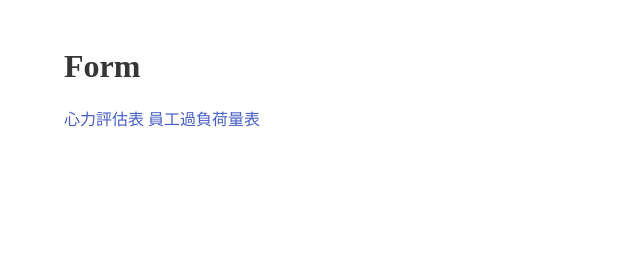
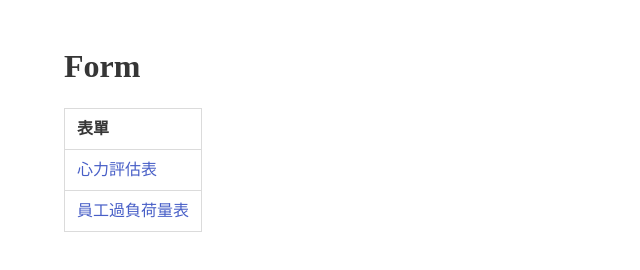
Before and after one commit to edcycle/edcycle.github.io, a plain HTML site: page index.html in a window 1280 px wide. Shown: the whole page, without its empty margins (0-640 px from the left). Drawn offline with nearby package versions, Linux system fonts and the light colour scheme.

Commit message:
edit home page, readme

```diff
--- a/index.html
+++ b/index.html
@@ -15,12 +15,21 @@
         <h1 class="title">
           Form
         </h1>
-        <a href="Framingham_Risk_Score" title="Framingham Risk Score"
-          >心力評估表</a
-        >
-        <a href="Questionnaire_Overload" title="Questionnaire Overload"
-          >員工過負荷量表</a
-        >
+        <table class="table is-bordered">
+          <thead>
+            <tr>
+              <th>表單</th>
+            </tr>
+          </thead>
+          <tbody>
+            <tr>
+              <td><a href="Framingham_Risk_Score">心力評估表</a></td>
+            </tr>
+            <tr>
+              <td><a href="Questionnaire_Overload">員工過負荷量表</a></td>
+            </tr>
+          </tbody>
+        </table>
       </div>
     </section>
   </body>
```
Also changed, not shown: 1 other file.
